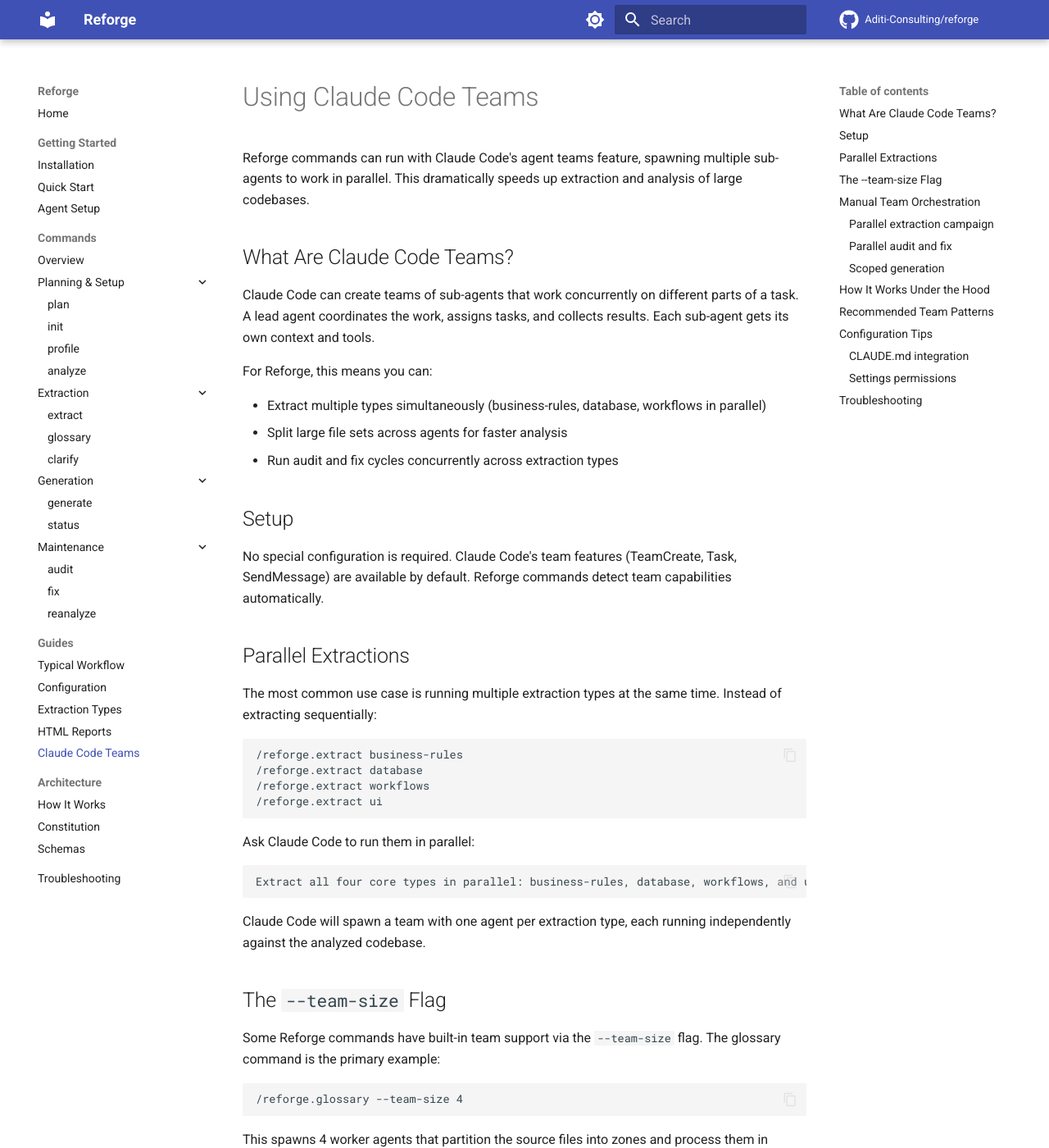
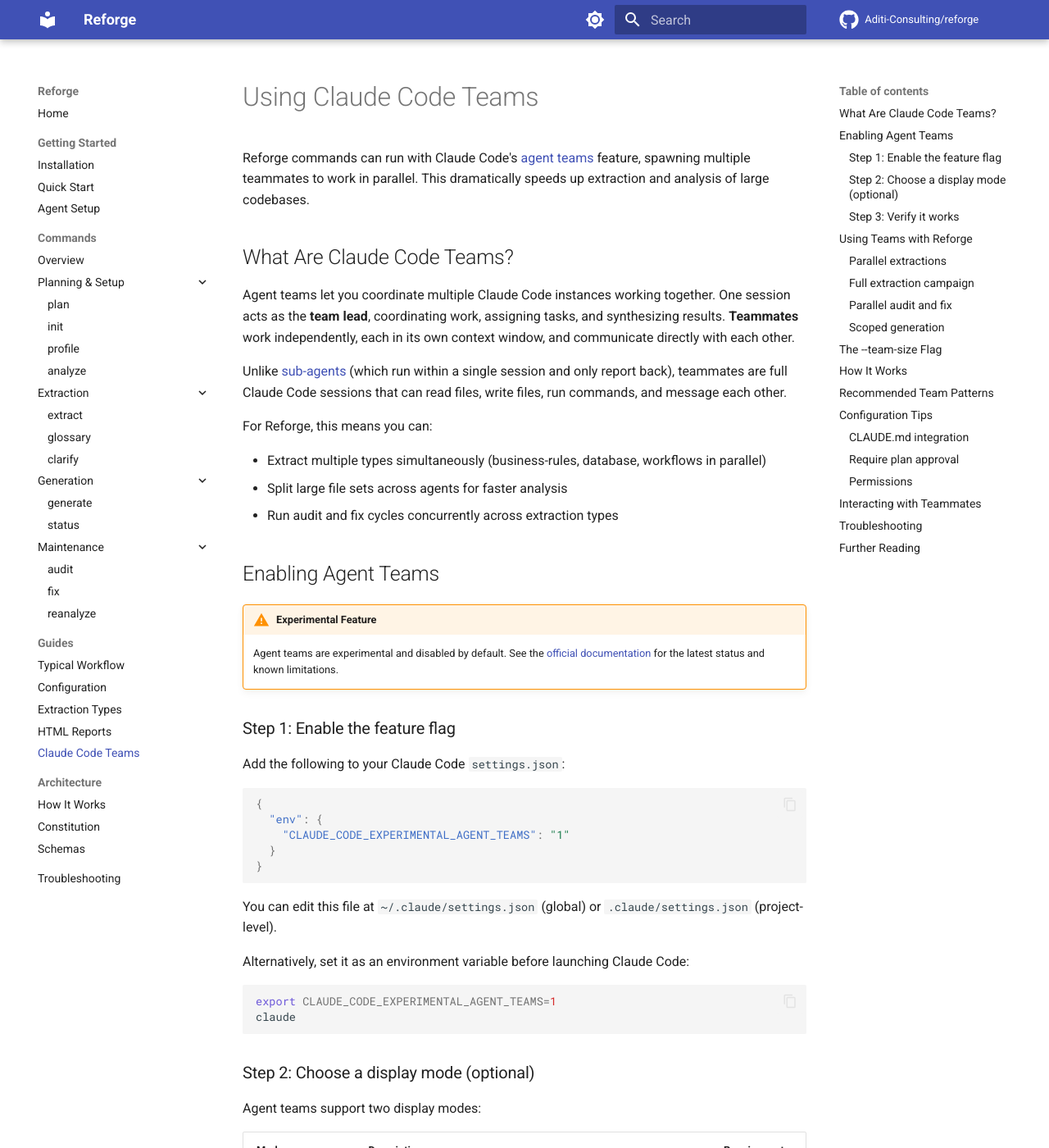
Before and after one commit to pratik-aditi/Reforge_v1, an MkDocs documentation site: the page built from docs/guides/claude-code-teams.md, in a window 1280 px wide and 1400 px high. Shown: the whole window at 82% size. Built offline with MkDocs 1.6.1 and Material for MkDocs 9.7.7, drawn with Linux system fonts in a browser that asks for light colours; comment, search, counter and statistics services are not loaded; some of the changed text lies outside the part shown.

Commit message:
docs: expand Claude Code Teams guide with setup instructions and official links
Add step-by-step enablement (feature flag, display mode, verification),
teammate interaction shortcuts, plan approval, permission tips, and links
to official Claude Code documentation for agent teams, sub-agents,
permissions, and settings.

Co-Authored-By: Claude Opus 4.6 <noreply@anthropic.com>

````diff
--- a/docs/guides/claude-code-teams.md
+++ b/docs/guides/claude-code-teams.md
@@ -1,10 +1,12 @@
 # Using Claude Code Teams
 
-Reforge commands can run with Claude Code's agent teams feature, spawning multiple sub-agents to work in parallel. This dramatically speeds up extraction and analysis of large codebases.
+Reforge commands can run with Claude Code's [agent teams](https://code.claude.com/docs/en/agent-teams) feature, spawning multiple teammates to work in parallel. This dramatically speeds up extraction and analysis of large codebases.
 
 ## What Are Claude Code Teams?
 
-Claude Code can create teams of sub-agents that work concurrently on different parts of a task. A lead agent coordinates the work, assigns tasks, and collects results. Each sub-agent gets its own context and tools.
+Agent teams let you coordinate multiple Claude Code instances working together. One session acts as the **team lead**, coordinating work, assigning tasks, and synthesizing results. **Teammates** work independently, each in its own context window, and communicate directly with each other.
+
+Unlike [sub-agents](https://code.claude.com/docs/en/sub-agents) (which run within a single session and only report back), teammates are full Claude Code sessions that can read files, write files, run commands, and message each other.
 
 For Reforge, this means you can:
 
@@ -12,11 +14,69 @@ For Reforge, this means you can:
 - Split large file sets across agents for faster analysis
 - Run audit and fix cycles concurrently across extraction types
 
-## Setup
+## Enabling Agent Teams
 
-No special configuration is required. Claude Code's team features (TeamCreate, Task, SendMessage) are available by default. Reforge commands detect team capabilities automatically.
+!!! warning "Experimental Feature"
+    Agent teams are experimental and disabled by default. See the [official documentation](https://code.claude.com/docs/en/agent-teams) for the latest status and known limitations.
 
-## Parallel Extractions
+### Step 1: Enable the feature flag
+
+Add the following to your Claude Code `settings.json`:
+
+```json
+{
+  "env": {
+    "CLAUDE_CODE_EXPERIMENTAL_AGENT_TEAMS": "1"
+  }
+}
+```
+
+You can edit this file at `~/.claude/settings.json` (global) or `.claude/settings.json` (project-level).
+
+Alternatively, set it as an environment variable before launching Claude Code:
+
+```bash
+export CLAUDE_CODE_EXPERIMENTAL_AGENT_TEAMS=1
+claude
+```
+
+### Step 2: Choose a display mode (optional)
+
+Agent teams support two display modes:
+
+| Mode | Description | Requirement |
+|------|-------------|-------------|
+| **In-process** (default) | All teammates run inside your main terminal. Use `Shift+Down` to cycle through them. | Any terminal |
+| **Split panes** | Each teammate gets its own pane. See everyone's output at once. | tmux or iTerm2 |
+
+To set split-pane mode, add to your `settings.json`:
+
+```json
+{
+  "teammateMode": "tmux"
+}
+```
+
+Or pass it as a flag:
+
+```bash
+claude --teammate-mode tmux
+```
+
+### Step 3: Verify it works
+
+Start Claude Code and ask it to create a simple team:
+
+```
+Create an agent team with 2 teammates to explore this project.
+One should look at the directory structure, the other at the tech stack.
+```
+
+If teammates spawn successfully, you're ready to use teams with Reforge.
+
+## Using Teams with Reforge
+
+### Parallel extractions
 
 The most common use case is running multiple extraction types at the same time. Instead of extracting sequentially:
 
@@ -30,10 +90,34 @@ The most common use case is running multiple extraction types at the same time.
 Ask Claude Code to run them in parallel:
 
 ```
-Extract all four core types in parallel: business-rules, database, workflows, and ui
+Create a team to extract all four core types in parallel:
+business-rules, database, workflows, and ui
 ```
 
-Claude Code will spawn a team with one agent per extraction type, each running independently against the analyzed codebase.
+Claude Code spawns a team with one teammate per extraction type, each running independently against the analyzed codebase.
+
+### Full extraction campaign
+
+```
+Create a team to run all 10 extraction types in parallel against my analyzed codebase.
+Run business-rules, database, ui, workflows, call-sites, dependencies,
+functional-requirements, non-functional, architecture, and issues.
+Batch them into groups of 2-3 per teammate.
+```
+
+### Parallel audit and fix
+
+```
+Run /reforge.audit for each extraction type in parallel, then consolidate
+the results and run /reforge.fix for any types that need corrections.
+```
+
+### Scoped generation
+
+```
+Generate html documentation for business-rules, database, and workflows
+in parallel using separate teammates.
+```
 
 ## The `--team-size` Flag
 
@@ -54,49 +138,28 @@ This spawns 4 worker agents that partition the source files into zones and proce
 !!! tip
     Start with the default (`3`) and increase only if you have a very large codebase. More agents means more concurrent file reads, which can hit context limits faster.
 
-## Manual Team Orchestration
-
-You can ask Claude Code to orchestrate any Reforge workflow as a team. Here are practical examples:
-
-### Parallel extraction campaign
-
-```
-Create a team to run all 10 extraction types in parallel against my analyzed codebase.
-Run business-rules, database, ui, workflows, call-sites, dependencies,
-functional-requirements, non-functional, architecture, and issues simultaneously.
-```
-
-### Parallel audit and fix
-
-```
-Run /reforge.audit for each extraction type in parallel, then consolidate
-the results and run /reforge.fix for any types that need corrections.
-```
-
-### Scoped generation
-
-```
-Generate html documentation for business-rules, database, and workflows
-in parallel using separate agents.
-```
-
-## How It Works Under the Hood
+## How It Works
 
 When Claude Code creates a team for Reforge work:
 
 1. **Lead agent** reads the project context (`.reforge/config.json`, analysis inventory)
-2. **Worker agents** are spawned with specific assignments (extraction type, file set, or audit scope)
-3. Each worker runs its assigned `/reforge.*` command independently
-4. Workers write output to the standard `reforge_output/` directory
+2. **Teammates** are spawned with specific assignments (extraction type, file set, or audit scope)
+3. Each teammate runs its assigned `/reforge.*` command independently
+4. Teammates write output to the standard `reforge_output/` directory
 5. **Lead agent** collects results, checks for conflicts, and reports status
 
 ```
 Lead Agent
-├── Worker 1: /reforge.extract business-rules
-├── Worker 2: /reforge.extract database
-├── Worker 3: /reforge.extract workflows
-└── Worker 4: /reforge.extract ui
+├── Teammate 1: /reforge.extract business-rules
+├── Teammate 2: /reforge.extract database
+├── Teammate 3: /reforge.extract workflows
+└── Teammate 4: /reforge.extract ui
 ```
+
+Teams and tasks are stored locally:
+
+- **Team config**: `~/.claude/teams/{team-name}/config.json`
+- **Task list**: `~/.claude/tasks/{team-name}/`
 
 !!! warning "File conflicts"
     Each extraction type writes to its own XML file, so parallel extractions don't conflict. However, avoid running the same extraction type in multiple agents simultaneously -- they would overwrite each other's output.
@@ -105,11 +168,14 @@ Lead Agent
 
 | Task | Team Size | Strategy |
 |------|-----------|----------|
-| Full extraction (all 10 types) | 4-5 agents | Batch types into groups of 2-3 per agent |
-| Glossary extraction | 3 agents | Use `--team-size 3` (built-in) |
-| Audit all types | 3-4 agents | One agent per 2-3 extraction types |
-| Generate all formats | 2-3 agents | Group by output format |
-| Large codebase analysis | 2-3 agents | Split by directory/module |
+| Full extraction (all 10 types) | 4-5 teammates | Batch types into groups of 2-3 per teammate |
+| Glossary extraction | 3 teammates | Use `--team-size 3` (built-in) |
+| Audit all types | 3-4 teammates | One teammate per 2-3 extraction types |
+| Generate all formats | 2-3 teammates | Group by output format |
+| Large codebase analysis | 2-3 teammates | Split by directory/module |
+
+!!! tip "Sizing guidance"
+    Start with 3-5 teammates for most workflows. Having 5-6 tasks per teammate keeps everyone productive. Three focused teammates often outperform five scattered ones.
 
 !!! note
     Team orchestration is a Claude Code feature. GitHub Copilot does not currently support multi-agent teams. For Copilot, run commands sequentially.
@@ -118,34 +184,67 @@ Lead Agent
 
 ### CLAUDE.md integration
 
-Add team guidance to your project's `CLAUDE.md` to help Claude Code make better orchestration decisions:
+Teammates read your project's `CLAUDE.md` automatically. Add team guidance to help Claude Code make better orchestration decisions:
 
 ```markdown
 ## Reforge Team Configuration
 
-- Default team size for extractions: 4 agents
+- Default team size for extractions: 4 teammates
 - Always run /reforge.init and /reforge.analyze before spawning extraction teams
 - Preferred extraction batching:
-  - Agent 1: business-rules, functional-requirements
-  - Agent 2: database, dependencies
-  - Agent 3: ui, workflows, call-sites
-  - Agent 4: non-functional, architecture, issues
+  - Teammate 1: business-rules, functional-requirements
+  - Teammate 2: database, dependencies
+  - Teammate 3: ui, workflows, call-sites
+  - Teammate 4: non-functional, architecture, issues
 ```
 
-### Settings permissions
+### Require plan approval
 
-The `settings.local.json` installed by `reforge --claude` already grants the necessary permissions for `reforge-scripts` commands. Sub-agents inherit these permissions from the project configuration.
+For complex or risky extraction work, you can require teammates to plan before executing:
+
+```
+Spawn teammates to extract all types in parallel.
+Require plan approval before they make any changes.
+```
+
+The lead reviews each teammate's plan and approves or rejects it with feedback before they proceed.
+
+### Permissions
+
+The `settings.local.json` installed by `reforge --claude` grants permissions for `reforge-scripts` commands. Teammates inherit the lead's permission settings. To reduce permission prompts during team runs, pre-approve common operations in your [permission settings](https://code.claude.com/docs/en/permissions).
+
+## Interacting with Teammates
+
+You can message any teammate directly without going through the lead:
+
+- **In-process mode**: `Shift+Down` to cycle through teammates, type to send a message
+- **Split-pane mode**: Click into a teammate's pane to interact directly
+
+Press `Ctrl+T` to toggle the shared task list view.
 
 ## Troubleshooting
 
 **Agents can't find analysis inventory**
-Run `/reforge.analyze` before spawning a team. All agents need `reforge_output/<project>/analysis/analysis.xml` to exist.
+Run `/reforge.analyze` before spawning a team. All teammates need `reforge_output/<project>/analysis/analysis.xml` to exist.
 
 **Extraction output is incomplete**
-Check that each agent was assigned a different extraction type. Two agents running the same type will overwrite each other.
+Check that each teammate was assigned a different extraction type. Two teammates running the same type will overwrite each other.
 
 **Context limits reached**
-Reduce `--team-size` or batch fewer extraction types per agent. Each agent loads the analysis inventory into its context.
+Reduce team size or batch fewer extraction types per teammate. Each teammate loads the analysis inventory into its context.
 
 **Team not spawning**
-Ensure you're running in Claude Code (not Copilot). Team orchestration requires Claude Code's TeamCreate and Task tools.
+Verify the feature flag is set: check `~/.claude/settings.json` for `CLAUDE_CODE_EXPERIMENTAL_AGENT_TEAMS: "1"`. Ensure you're running in Claude Code (not Copilot).
+
+**Teammates not visible**
+In in-process mode, press `Shift+Down` to cycle through active teammates. They may be running but not displayed.
+
+**Permission prompts interrupting work**
+Pre-approve `reforge-scripts` and common file operations in your permission settings before spawning the team.
+
+## Further Reading
+
+- [Agent Teams documentation](https://code.claude.com/docs/en/agent-teams) -- Official Claude Code reference
+- [Sub-agents documentation](https://code.claude.com/docs/en/sub-agents) -- Lighter-weight alternative for focused tasks
+- [Permissions](https://code.claude.com/docs/en/permissions) -- Configure permissions for team workflows
+- [Settings reference](https://code.claude.com/docs/en/settings) -- All Claude Code configuration options
````
